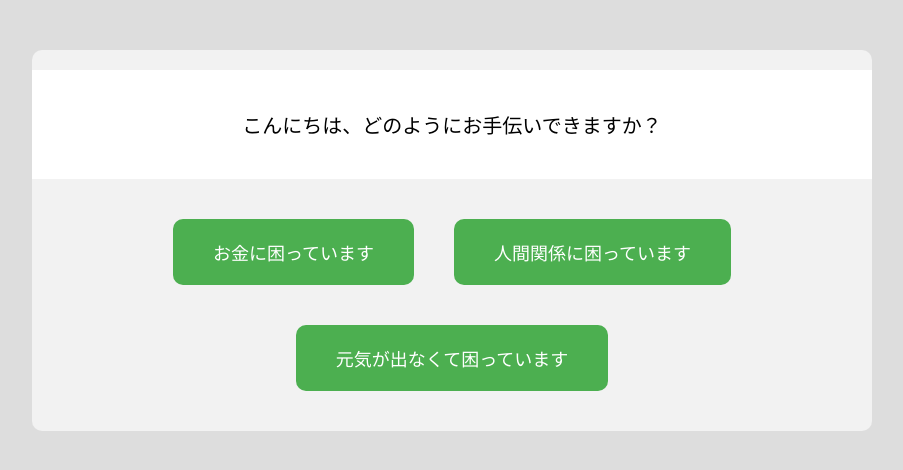
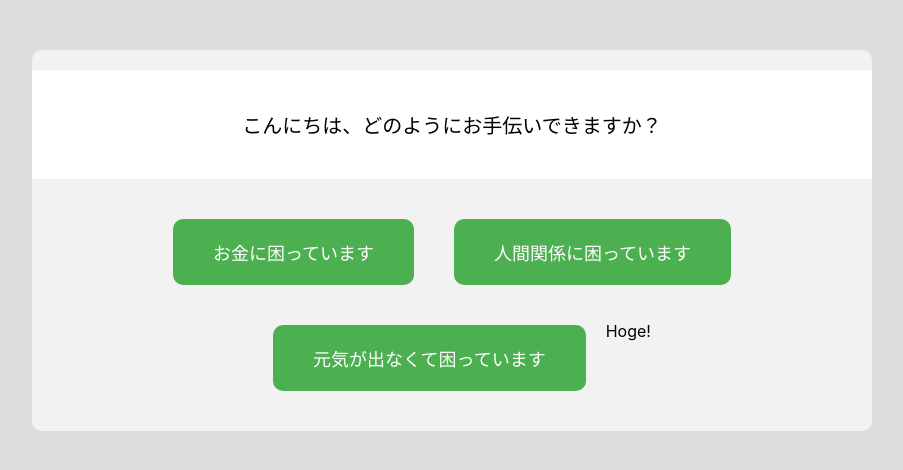
Before and after one commit to TKY0814/my_helper, a React (Create React App) app in the folder my-helpers/: page / in a window 1280 px wide. Shown: the top 470 px of the page, without its empty margins (188-1091 px from the left). Built offline with nearby package versions, Linux system fonts and the light colour scheme.

Commit message:
選択内容の編集

```diff
--- a/my-helpers/src/App.jsx
+++ b/my-helpers/src/App.jsx
@@ -1,5 +1,6 @@
 import React, { useState } from "react";
 import "./App.css";
+import { Hoge } from "./Hoge";
 
 function ChatBot() {
   const [input, setInput] = useState("");
@@ -91,6 +92,7 @@ function ChatBot() {
             {option.label}
           </button>
         ))}
+        <Hoge />
       </div>
     </div>
   );
--- /dev/null
+++ b/my-helpers/src/Hoge.jsx
@@ -0,0 +1,8 @@
+import React, { useState } from "react";
+
+export const Hoge = () => {
+
+  return (
+      <p>Hoge!</p>
+  )
+}
```
